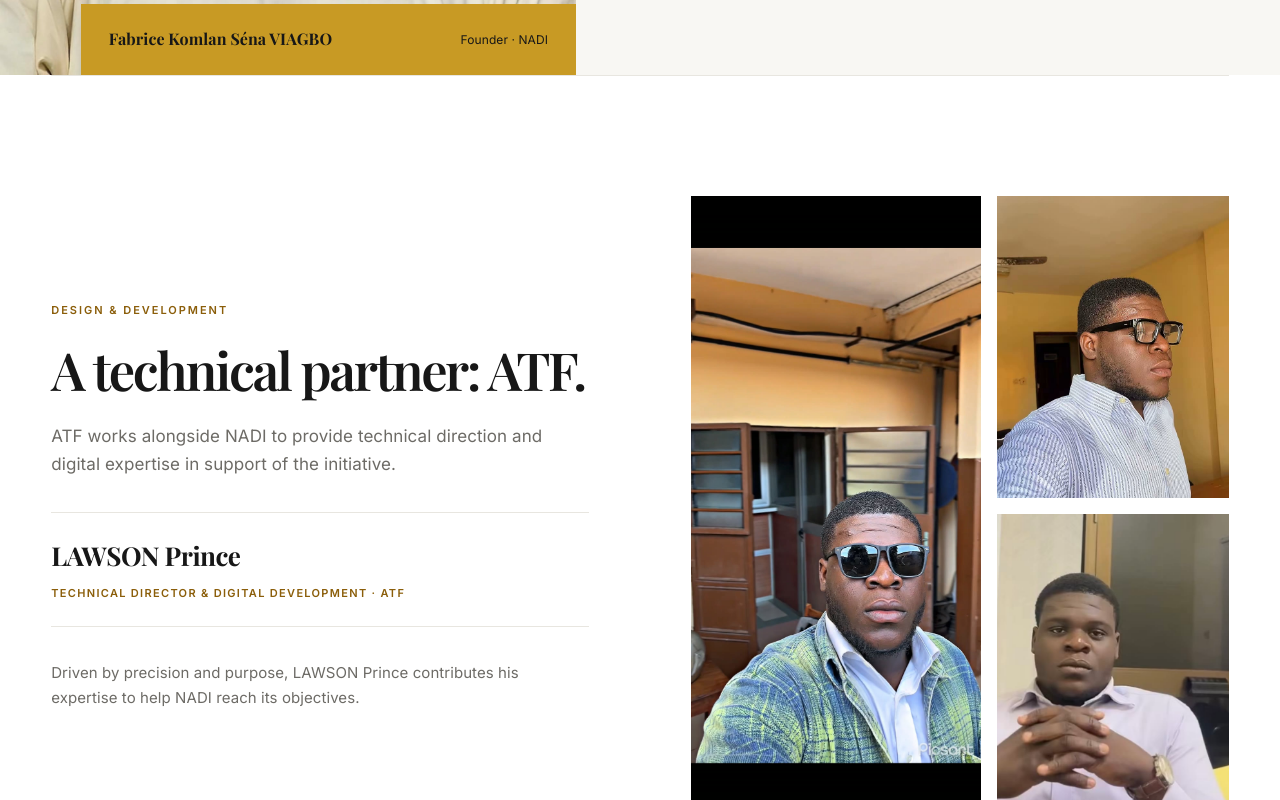
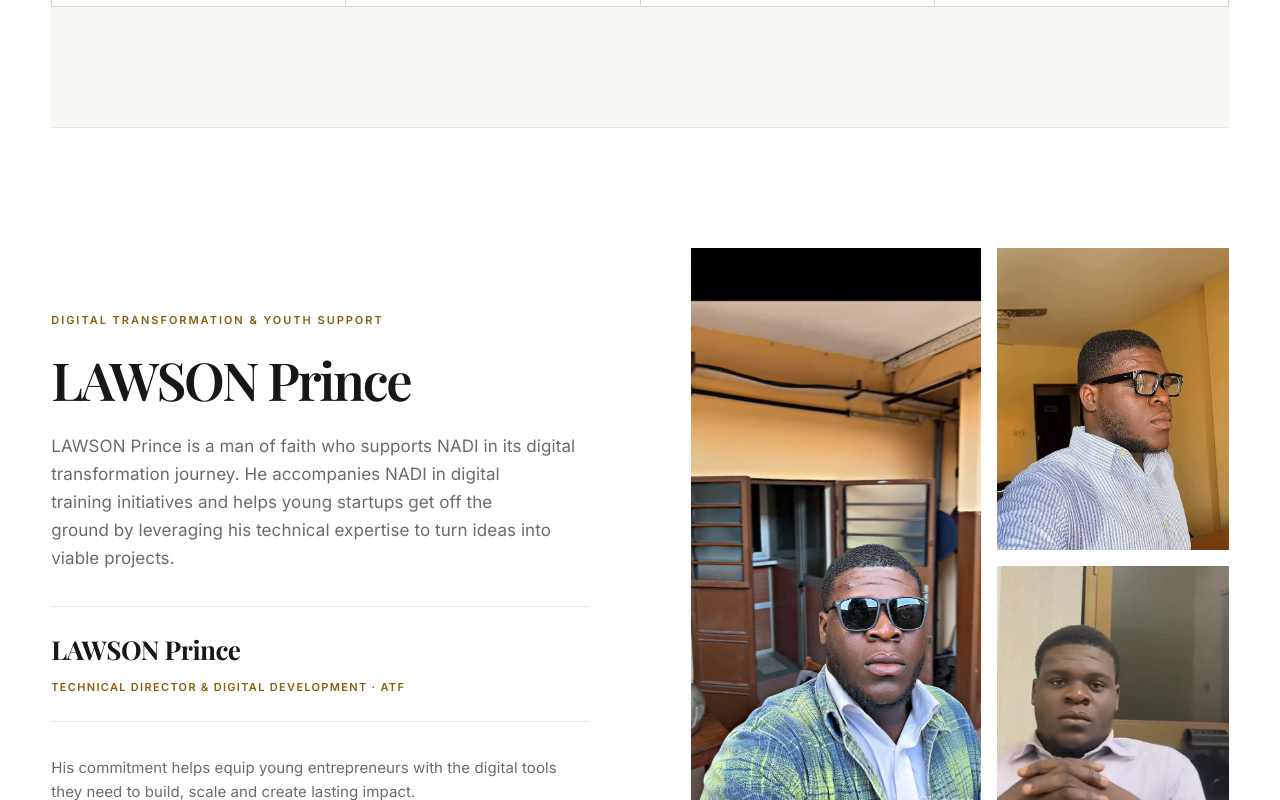
Before and after one commit to Prince-ia/NADI, a React (Vite) app: page / in a window 1280 px wide. Shown: the part 3040-3840 px from the top of the page. Built offline with nearby package versions, Linux system fonts and the light colour scheme; a web font is replaced by a local one.

Commit message:
feat: move ticker after hero and mission, present director with faith/startup/digital training

```diff
--- a/src/App.tsx
+++ b/src/App.tsx
@@ -645,10 +645,10 @@
     <>
       <Hero navigate={navigate} />
       <Mission />
+      <Ticker />
+      <LeaderFeature navigate={navigate} />
       <Approach />
-      <LeaderFeature navigate={navigate} />
       <Realisation />
-      <Ticker />
       <ActivityCarousel />
       <Actions navigate={navigate} />
       <Vision navigate={navigate} />
@@ -666,8 +666,6 @@
         </div>
         <NewsGrid navigate={navigate} limit={3} filter="all" />
       </section>
-      <LeaderFeature navigate={navigate} />
-      <Realisation />
       <FinalCta navigate={navigate} />
     </>
   )
--- a/src/i18n.tsx
+++ b/src/i18n.tsx
@@ -403,14 +403,14 @@
     ],
   },
   realisation: {
-    eyebrow: "Design & development",
-    title: "Un partenaire technique : ATF.",
-    intro:
-      "ATF accompagne NADI en apportant une direction technique et une expertise digitale au service de l’initiative.",
+    eyebrow: "Transformation digitale & accompagnement des jeunes",
+    title: "LAWSON Prince",
+    intro:
+      "Homme de foi, LAWSON Prince accompagne NADI dans sa transformation digitale. Il intervient également dans la formation digitale et aide les jeunes start-ups à démarrer en mettant à profit son expertise technique pour transformer des idées en projets viables.",
     name: "LAWSON Prince",
     role: "Directeur technique & Développement digital · ATF",
-    note: "Animé par la rigueur et le sens de l’objectif, LAWSON Prince met son savoir-faire au service des ambitions de NADI.",
-    imageAlt: "LAWSON Prince, directeur technique d’ATF, partenaire technique de NADI",
+    note: "Son engagement permet d’équiper les jeunes entrepreneurs d’outils numériques pour bâtir, se développer et créer un impact durable.",
+    imageAlt: "LAWSON Prince, directeur technique d’ATF et partenaire pour la transformation digitale de NADI",
   },
   intro: { skip: "Entrer sur le site" },
   misc: {
@@ -804,14 +804,14 @@
     ],
   },
   realisation: {
-    eyebrow: "Design & development",
-    title: "A technical partner: ATF.",
-    intro:
-      "ATF works alongside NADI to provide technical direction and digital expertise in support of the initiative.",
+    eyebrow: "Digital transformation & youth support",
+    title: "LAWSON Prince",
+    intro:
+      "LAWSON Prince is a man of faith who supports NADI in its digital transformation journey. He accompanies NADI in digital training initiatives and helps young startups get off the ground by leveraging his technical expertise to turn ideas into viable projects.",
     name: "LAWSON Prince",
     role: "Technical Director & Digital Development · ATF",
-    note: "Driven by precision and purpose, LAWSON Prince contributes his expertise to help NADI reach its objectives.",
-    imageAlt: "LAWSON Prince, technical director at ATF, NADI technical partner",
+    note: "His commitment helps equip young entrepreneurs with the digital tools they need to build, scale and create lasting impact.",
+    imageAlt: "LAWSON Prince, technical director at ATF and digital transformation partner of NADI",
   },
   intro: { skip: "Enter the website" },
   misc: {
@@ -1203,14 +1203,14 @@
     ],
   },
   realisation: {
-    eyebrow: "Diseño y desarrollo",
-    title: "Un socio técnico: ATF.",
-    intro:
-      "ATF acompaña a NADI aportando dirección técnica y experiencia digital al servicio de la iniciativa.",
+    eyebrow: "Transformación digital y apoyo a los jóvenes",
+    title: "LAWSON Prince",
+    intro:
+      "Hombre de fe, LAWSON Prince acompaña a NADI en su transformación digital. También interviene en la formación digital y ayuda a las jóvenes startups a iniciar su actividad aprovechando su experiencia técnica para transformar ideas en proyectos viables.",
     name: "LAWSON Prince",
     role: "Director técnico y Desarrollo digital · ATF",
-    note: "Guiado por la precisión y el objetivo, LAWSON Prince pone su experiencia al servicio de las ambiciones de NADI.",
-    imageAlt: "LAWSON Prince, director técnico de ATF, socio técnico de NADI",
+    note: "Su compromiso permite dotar a los jóvenes emprendedores de herramientas digitales para construir, crecer y generar un impacto duradero.",
+    imageAlt: "LAWSON Prince, director técnico de ATF y socio para la transformación digital de NADI",
   },
   intro: { skip: "Entrar en el sitio" },
   misc: {
@@ -1600,14 +1600,14 @@
     ],
   },
   realisation: {
-    eyebrow: "Dɔwɔwɔ kple dzidzigbɔɖiɖi",
-    title: "Dɔwɔɖekae ƒe hadɔwɔla: ATF.",
-    intro:
-      "ATF kpena ɖe NADI ŋu le mɔfiame kple digital nunya dzi le dɔ sia ƒe ŋuti.",
+    eyebrow: "Digital trɔtrɔ kple ɖekakpuwo ƒe kpekpeɖeŋu",
+    title: "LAWSON Prince",
+    intro:
+      "Xɔse ƒe ame, LAWSON Prince kpena ɖe NADI ŋu le eƒe digital trɔtrɔ me. Edea ha kple digital ŋgɔyiyi kple ɖekakpuwo ƒe startups ɖe dɔ gɔme to eƒe nunya zazã me be wòatrɔ susuwo wɔ dɔ siwo ate ŋu anɔ anyi.",
     name: "LAWSON Prince",
     role: "Technique ƒe Dzikpɔla & Digital Dɔwɔwɔ · ATF",
-    note: "LAWSON Prince tsɔa eƒe nunya ɖoa NADI ƒe ɖoɖoɖomakpɔmakpɔwo ŋu.",
-    imageAlt: "LAWSON Prince, ATF ƒe technique dzikpɔla, NADI ƒe hadɔwɔla",
+    note: "Eƒe kpekpeɖeŋu nana ɖekakpuwo ƒe asitsalawo kpɔa digital dɔwɔnuwo hena tu, tsitsim kple viwɔwɔ.",
+    imageAlt: "LAWSON Prince, ATF ƒe technique dzikpɔla kple NADI ƒe digital trɔtrɔ ƒe hadɔwɔla",
   },
   intro: { skip: "Ge ɖe site la me" },
   misc: {
```
